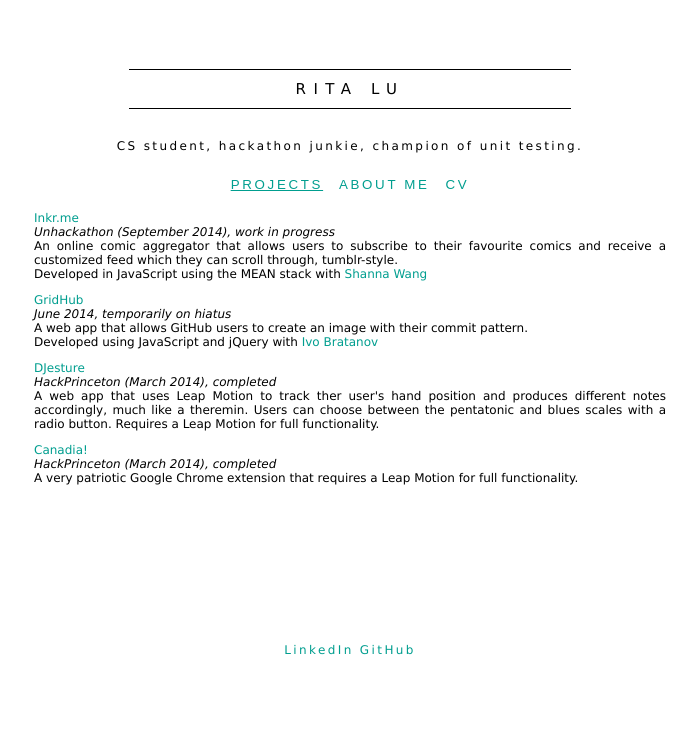
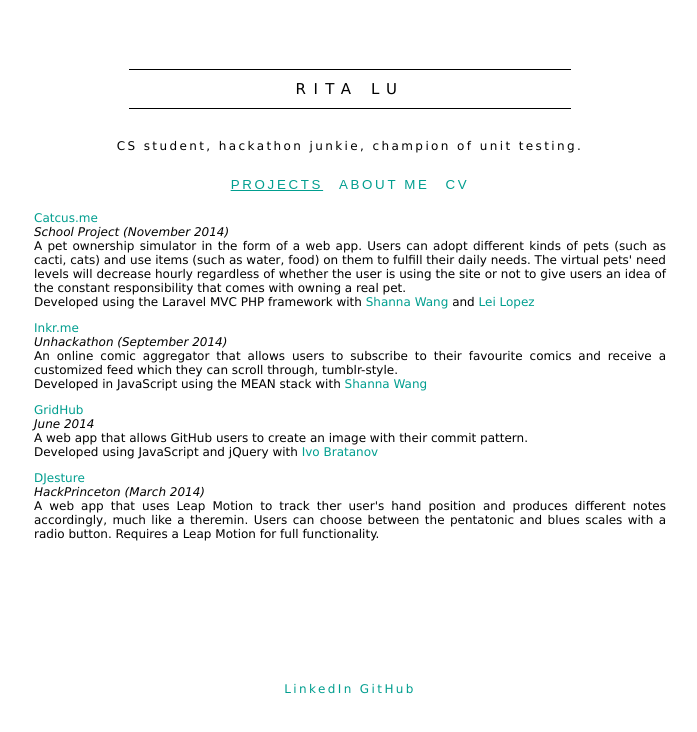
Before and after one commit to ritajlu/ritalu.github.io, a plain HTML site: page index.html in a window 1280 px wide. Shown: the whole page, without its empty margins (290-987 px from the left). Drawn offline with nearby package versions, Linux system fonts and the light colour scheme.

Commit message:
updated with Catcus

```diff
--- a/index.css
+++ b/index.css
@@ -38,7 +38,7 @@ hr {
 .inner_body {
   margin-top: 0.5%;
   width: 50%;
-  height: 55%;
+  height: 60%;
   display: inline-block;
   text-align: justify;
 }
--- a/index.html
+++ b/index.html
@@ -41,23 +41,28 @@
 
 			</div>
 			<div id="projects_main">
+				<p><a href="http://catcus.me" target="_blank"> Catcus.me <br></a>
+				<i>School Project (November 2014) <br>
+				</i>  A pet ownership simulator in the form of a web app. Users can adopt different kinds of pets (such as cacti, cats) and use items (such as water, food) on them to fulfill their daily needs. The virtual pets' need levels will decrease hourly regardless of whether the user is using the site or not to give users an idea of the constant responsibility that comes with owning a real pet.
+				<br>
+				Developed using the Laravel MVC PHP framework with <a href="http://github.com/lashimmer" target="_blank">Shanna Wang</a> and <a href="http://github.com/lei-lo" target="_blank"> Lei Lopez </a>
+				</p>
+
 				<p><a href="http://inkr.me" target="_blank"> Inkr.me <br></a>
-				<i>Unhackathon (September 2014), work in progress <br>
+				<i>Unhackathon (September 2014) <br>
 				</i>  An online comic aggregator that allows users to subscribe to their favourite comics
 				and receive a customized feed which they can scroll through, tumblr-style.
 				<br>
 				Developed in JavaScript using the MEAN stack with <a href="http://github.com/lashimmer" target="_blank">Shanna Wang</a>
 				</p>
 
-				<p><a href="http://ritalu.github.io/gitgrid" target="_blank"> GridHub </a><br> <i> June 2014, temporarily on hiatus <br>
+				<p><a href="http://ritalu.github.io/gitgrid" target="_blank"> GridHub </a><br> <i> June 2014 <br>
 			    </i> A web app that allows GitHub users to create an image with their commit pattern. <br>
 				Developed using JavaScript and jQuery with <a href="http://github.com/ibratanov" target="_blank"> Ivo Bratanov </a></p>
 
-				<p><a href="http://ritalu.github.io/DJesture" target="_blank"> DJesture </a><br><i>HackPrinceton (March 2014), completed</i> <br>
+				<p><a href="http://ritalu.github.io/DJesture" target="_blank"> DJesture </a><br><i>HackPrinceton (March 2014)</i> <br>
 				A web app that uses Leap Motion to track ther user's hand position and produces different notes accordingly, much like a theremin. Users can choose between the pentatonic and blues scales  with a radio button. Requires a Leap Motion for full functionality.
 				</p>
-				<p><a href="http://github.com/ritalu/canadia" target="_blank"> Canadia! </a><br><i>HackPrinceton (March 2014), completed</i><br>
-				A very patriotic Google Chrome extension that requires a Leap Motion for full functionality. </p>
 			</div>
 		</div>
 		<div class="inner_header" id="footer">
```
Also changed, not shown: assets/profile.jpg (deleted), 1 other file.
